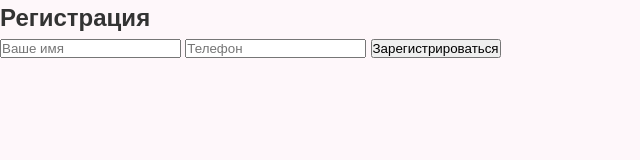
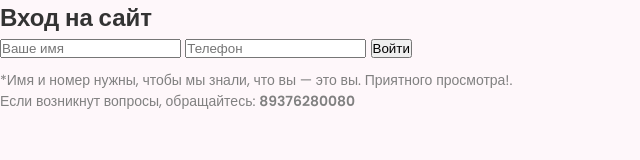
Before and after one commit to Maksalina95/minimarket, a website: page index.html in a window 1280 px wide. Shown: the whole page, without its empty margins (0-640 px from the left). Drawn offline with Linux system fonts and the light colour scheme; no server answers.

Commit message:
Update index.html
О

```diff
--- a/index.html
+++ b/index.html
@@ -13,12 +13,16 @@
 
   <!-- 🔐 Регистрация -->
 <section class="register-section" id="registerSection" style="display: none;">
-    <h2>Регистрация</h2>
+  <h2>Вход на сайт</h2>
   <form id="register-form">
     <input type="text" id="name" placeholder="Ваше имя" required />
     <input type="tel" id="phone" placeholder="Телефон" required />
-      <button type="submit">Зарегистрироваться</button>
+    <button type="submit">Войти</button>
   </form>
+  <p style="margin-top: 10px; color: gray; font-size: 14px;">
+    *Имя и номер нужны, чтобы мы знали, что вы — это вы. Приятного просмотра!. <br />
+    Если возникнут вопросы, обращайтесь: <strong>89376280080</strong>
+  </p>
 </section>
 
   <!-- 🛍 Основной интерфейс -->
```
Lines whose indentation alone changed are shown as unchanged.
